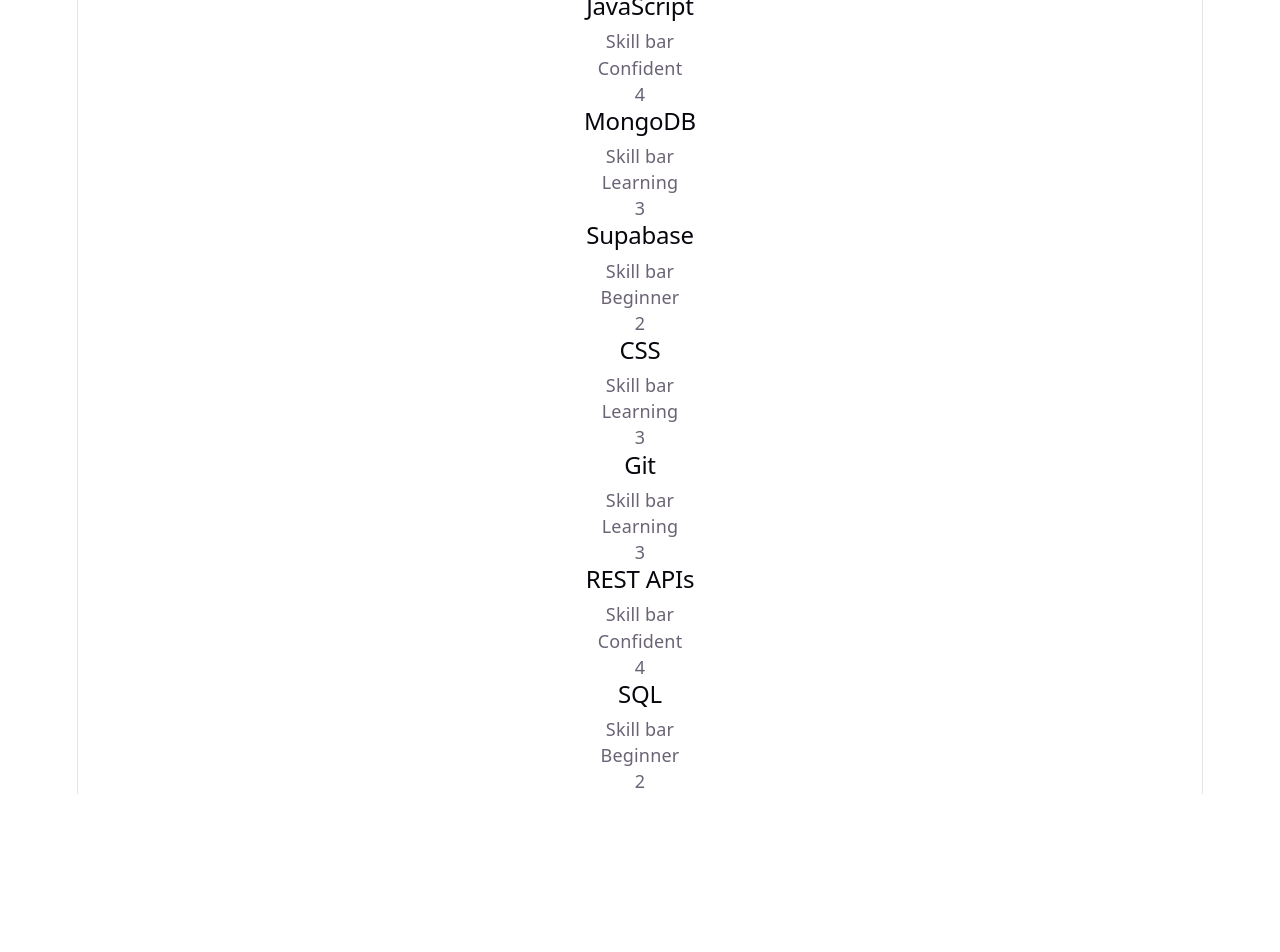
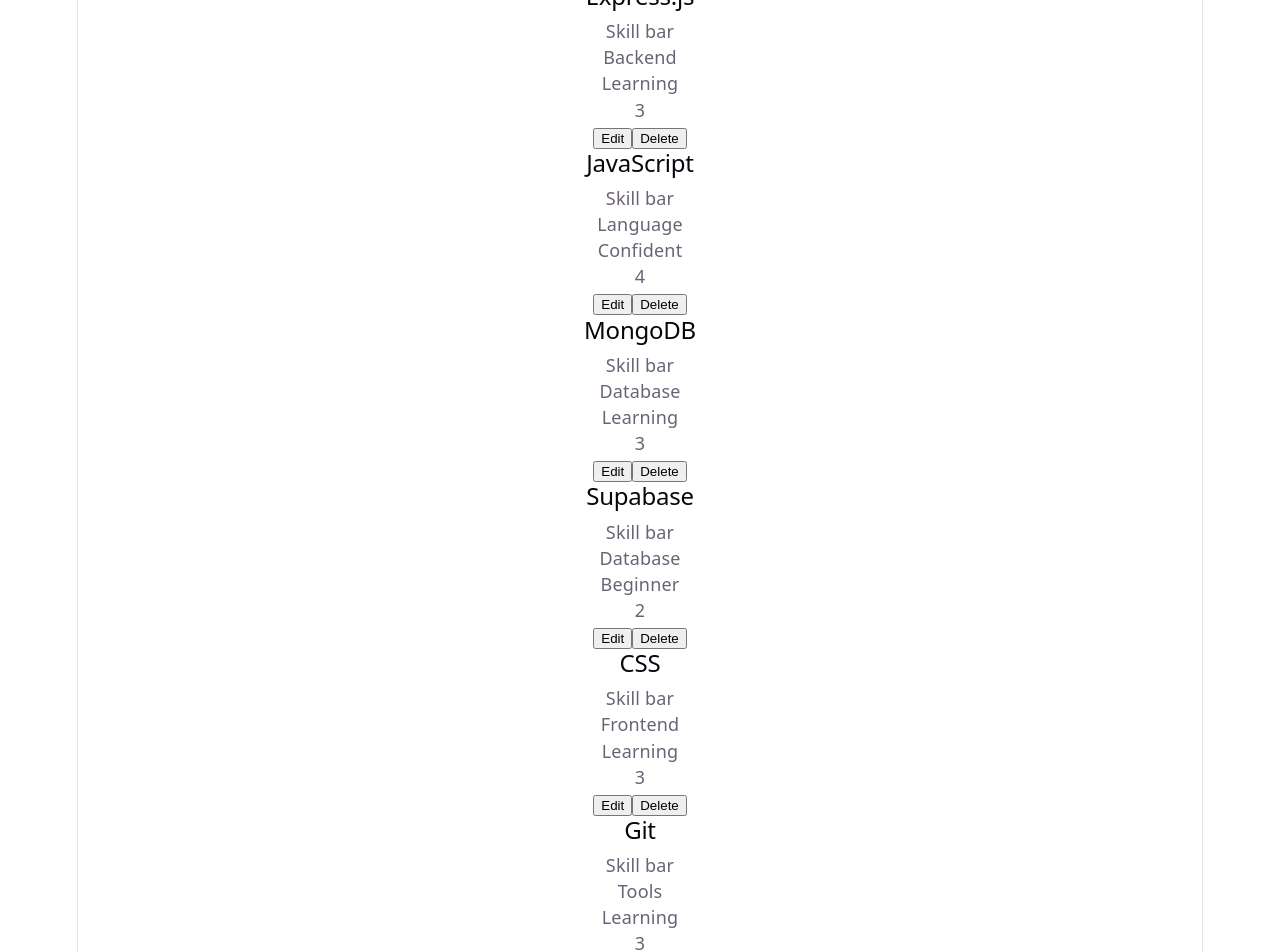
Before and after one commit to tomi-0/dev-tracker, a React (Vite) app in the folder client/: page /skills in a window 1280 px wide. Shown: the part 520-1472 px from the top of the page. Before the commit the page ends 1314 px from the top, so only its background shows below. Built offline with nearby package versions, Linux system fonts and the light colour scheme.

Commit message:
finish skill form

```diff
--- a/client/src/App.jsx
+++ b/client/src/App.jsx
@@ -56,8 +56,8 @@
       <Routes>
         {/*Route — defines a single path and what component to render for it*/}
         <Route path="/" element={<Dashboard skills={skills} projects={projects} activityLog={activityLog}/>}/>
-        <Route path="/projects" element={<Projects projects={projects} setProjects={setProjects} activityLog={activityLog} setActivityLog={setActivityLog} deleteProject={deleteProject} updateProject={updateProject} addProject={addProject} addActivity={addActivity}/>}/>
-        <Route path="/skills" element={<Skills skills={skills} setSkills={setSkills} activityLog={activityLog} setActivityLog={setActivityLog}/>}/>
+        <Route path="/projects" element={<Projects projects={projects} deleteProject={deleteProject} updateProject={updateProject} addProject={addProject} addActivity={addActivity}/>}/>
+        <Route path="/skills" element={<Skills skills={skills} addSkill={addSkill} updateSkill={updateSkill} deleteSkill={deleteSkill} addActivity={addActivity}/>}/>
       </Routes>
     </BrowserRouter>
   )
--- a/client/src/components/SkillCard.jsx
+++ b/client/src/components/SkillCard.jsx
@@ -1,4 +1,7 @@
-const SkillCard = ({ skill }) => {
+import UpdateSkillForm from "./UpdateSkillForm"
+import { useState } from "react"
+
+const SkillCard = ({ skill, updateSkill, deleteSkill, addActivity, editingId, setEditingId }) => {
   const confidenceLabel = {
     1:"Beginner",
     2:"Beginner",
@@ -7,13 +10,24 @@
     5:"Expert"
   }
 
+  const [cancel, setCancel] = useState(true)
+
   return(
     <div>
       <h2>{skill.name}</h2>
       <p>Skill bar</p>
       <div>
+        <p>{skill.category}</p>
         <p>{confidenceLabel[skill.confidence]}</p>
         <p>{skill.confidence}</p>
+        <button onClick={() => {
+          setCancel(false)
+          setEditingId(skill.id)
+        }
+        }>Edit</button>
+        {editingId === skill.id && !cancel?  <UpdateSkillForm skill={skill} updateSkill={updateSkill} addActivity={addActivity} setCancel={setCancel}/> : <></>}
+        <button onClick={() => deleteSkill(skill.id)}>Delete</button>
+
       </div>
     </div>
   )
--- a/client/src/components/SkillForm.jsx
+++ b/client/src/components/SkillForm.jsx
@@ -1,4 +1,4 @@
-const SkillForm = () => {
+const SkillForm = ({addSkill, addActivity}) => {
 
   const handleSkillForm = (formData) => {
     const newSkill = {
@@ -14,7 +14,9 @@
       dateAdded: Date()
     }
 
-    console.log(newSkill)
+    addSkill(newSkill)
+    addActivity(acitivtyLogItem)
+    //console.log(newSkill)
   }
 
   return(
@@ -29,11 +31,11 @@
       </select>
       <select id="category" name="skill-category" placeholder="e.g. Frontend">
         <option value="Frontend">Frontend</option>
-        <option value="Frontend">Backend</option>
-        <option value="Frontend">Language</option>
-        <option value="Frontend">Database</option>
-        <option value="Frontend">Tools</option>
-        <option value="Frontend">Concepts</option>
+        <option value="Backend">Backend</option>
+        <option value="Language">Language</option>
+        <option value="Database">Database</option>
+        <option value="Tools">Tools</option>
+        <option value="Concepts">Concepts</option>
       </select>
       <button type="submit">Save Skill</button>
     </form>
--- /dev/null
+++ b/client/src/components/UpdateSkillForm.jsx
@@ -0,0 +1,47 @@
+import { useState } from "react"
+
+const UpdateSkillForm = ({skill, updateSkill, addActivity, setCancel}) => {
+
+  const [name, setName] = useState(skill.name)
+  const [confidence, setConfidence] = useState(skill.confidence)
+  const [category, setCategory] = useState(skill.category)
+
+  const editSkill = () => {
+    updateSkill({...skill, name, confidence, category})
+
+    const acitivtyLogItem = {
+      type: "skill_updated",
+      message: "Updated skill "+name,
+      dateAdded: Date()
+    }
+
+    addActivity(acitivtyLogItem)
+    //console.log(name)
+    setCancel(true)
+  }
+
+  return (
+    <form action={editSkill}>
+      <input value={name} onChange={(e) => setName(e.target.value)}/>
+       <select value={confidence} onChange={(e) => setConfidence(e.target.value)}>
+        <option value="1">1</option>
+        <option value="2">2</option>
+        <option value="3">3</option>
+        <option value="4">4</option>
+        <option value="5">5</option>
+      </select>
+      <select value={category} onChange={(e) => setCategory(e.target.value)}>
+        <option value="Frontend">Frontend</option>
+        <option value="Backend">Backend</option>
+        <option value="Language">Language</option>
+        <option value="Database">Database</option>
+        <option value="Tools">Tools</option>
+        <option value="Concepts">Concepts</option>
+      </select>
+      <button type="submit">Save</button>
+      <button onClick={() => setCancel(true)}>Cancel</button>
+    </form>
+  )
+}
+
+export default UpdateSkillForm
--- a/client/src/pages/Projects.jsx
+++ b/client/src/pages/Projects.jsx
@@ -3,7 +3,7 @@
 import ProjectCard from "../components/ProjectCard"
 import ProjectForm from "../components/ProjectForm"
 
-const Projects = ({projects, setProjects, activityLog, setActivityLog, deleteProject, updateProject, addProject, addActivity}) => {
+const Projects = ({projects, deleteProject, updateProject, addProject, addActivity}) => {
   const [showForm, setShowForm] = useState(false)
   const [editingId, setEditingId] = useState(null)
 
--- a/client/src/pages/Skills.jsx
+++ b/client/src/pages/Skills.jsx
@@ -3,9 +3,10 @@
 import SkillCard from "../components/SkillCard"
 import SkillForm from '../components/SkillForm'
 
-const Skills = ({skills, setSkills, activityLog, setActivityLog}) => {
+const Skills = ({skills, addSkill, updateSkill, deleteSkill, addActivity}) => {
 
   const [viewForm, setViewForm] = useState(false)
+  const [editingId, setEditingId] = useState(null)
 
   const changeView = () => {
     setViewForm(!viewForm)
@@ -19,10 +20,10 @@
       <button onClick={changeView}>{
         viewForm? "Cancel" : "+ Add new skill"
         }</button>
-      {viewForm? <SkillForm/> : <></>}
+      {viewForm? <SkillForm addSkill={addSkill} addActivity={addActivity}/> : <></>}
 
       {skills.map(skill => (
-        <SkillCard key={skill.id} skill={skill} />
+        <SkillCard key={skill.id} skill={skill} updateSkill={updateSkill} deleteSkill={deleteSkill} addActivity={addActivity} editingId={editingId} setEditingId={setEditingId}/>
       ))}
     </section>
   )
```
